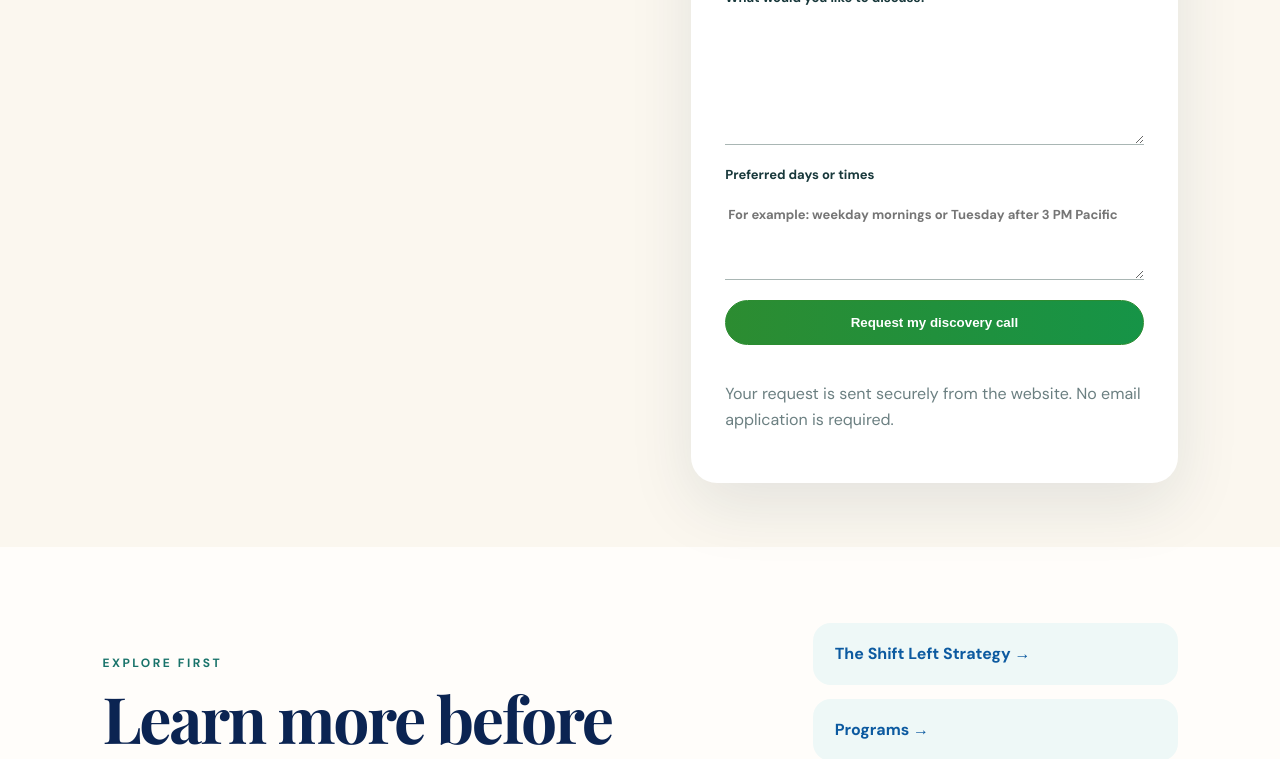
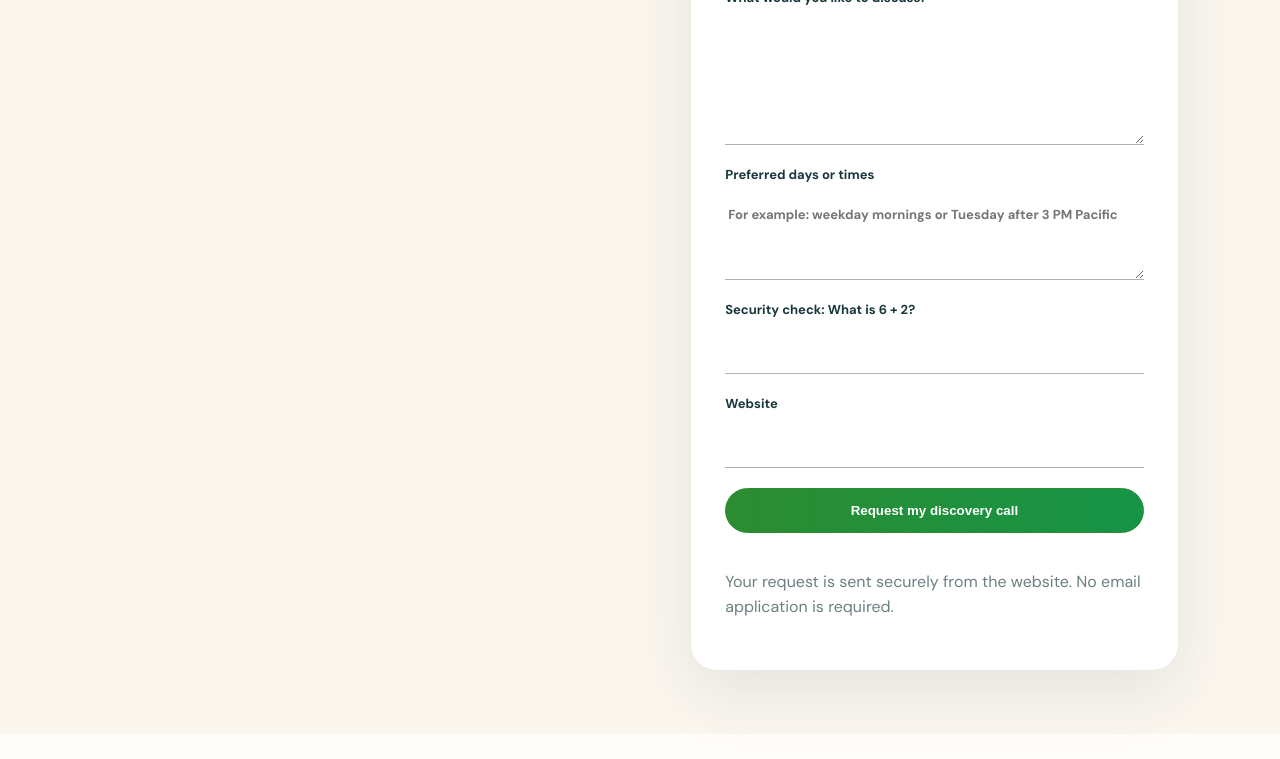
Before and after one commit to seattledesitv/shiftleftcc, a Next.js app: page /book in a window 1280 px wide. Shown: the part 1254-2013 px from the top of the page. Built offline with nearby package versions, Linux system fonts and the light colour scheme; no server answers; a web font is replaced by a local one.

Commit message:
Add math captcha and secure booking form metadata

```diff
--- a/app/book/page.tsx
+++ b/app/book/page.tsx
@@ -1,11 +1,23 @@
 "use client";
 
 import Link from "next/link";
-import { FormEvent, useState } from "react";
+import { FormEvent, useEffect, useState } from "react";
+
+function newChallenge() {
+  return {
+    left: Math.floor(Math.random() * 8) + 2,
+    right: Math.floor(Math.random() * 8) + 2,
+  };
+}
 
 export default function BookPage() {
   const [status, setStatus] = useState<"idle" | "sending" | "success" | "error">("idle");
   const [message, setMessage] = useState("");
+  const [challenge, setChallenge] = useState({ left: 3, right: 4 });
+
+  useEffect(() => {
+    setChallenge(newChallenge());
+  }, []);
 
   async function submitRequest(event: FormEvent<HTMLFormElement>) {
     event.preventDefault();
@@ -13,7 +25,11 @@ export default function BookPage() {
     setMessage("");
 
     const form = event.currentTarget;
-    const payload = Object.fromEntries(new FormData(form).entries());
+    const payload = {
+      ...Object.fromEntries(new FormData(form).entries()),
+      captchaLeft: challenge.left,
+      captchaRight: challenge.right,
+    };
 
     try {
       const response = await fetch("/api/discovery-call", {
@@ -26,9 +42,11 @@ export default function BookPage() {
       setStatus("success");
       setMessage("Thank you. Your request was sent successfully, and we will follow up shortly.");
       form.reset();
+      setChallenge(newChallenge());
     } catch (caught) {
       setStatus("error");
       setMessage(caught instanceof Error ? caught.message : "Unable to send your request.");
+      setChallenge(newChallenge());
     }
   }
 
@@ -47,15 +65,17 @@ export default function BookPage() {
         <p><strong>Duration:</strong> 30 minutes</p><p><strong>Cost:</strong> Complimentary</p><p><strong>Format:</strong> Video or phone conversation</p>
       </div>
 
-      <form onSubmit={submitRequest}>
-        <label>Full name<input name="name" required /></label>
-        <label>Email<input type="email" name="email" required /></label>
-        <label>Phone number<input type="tel" name="phone" /></label>
+      <form action="/api/discovery-call" method="post" onSubmit={submitRequest} autoComplete="on">
+        <label>Full name<input name="name" autoComplete="name" required /></label>
+        <label>Email<input type="email" name="email" autoComplete="email" required /></label>
+        <label>Phone number<input type="tel" name="phone" autoComplete="tel" /></label>
         <label>I am reaching out for<select name="audience" defaultValue="Myself"><option>Myself</option><option>My family</option><option>My team or organization</option><option>A school or university</option><option>A nonprofit or community group</option><option>A speaking event</option></select></label>
         <label>I am interested in<select name="interest" defaultValue="Discovery call"><option>Discovery call</option><option>Shift Left Foundations</option><option>Career Clarity &amp; Transition</option><option>Executive Wellbeing Coaching</option><option>Stronger Family Conversations</option><option>Mental Fitness for Logical Minds</option><option>The Shift Left Strategy Workshop</option><option>Leadership &amp; Team Wellbeing</option><option>Custom School or Community Program</option><option>Consulting</option><option>Speaking</option></select></label>
-        <label>Organization or event name<input name="organization" placeholder="Optional" /></label>
+        <label>Organization or event name<input name="organization" autoComplete="organization" placeholder="Optional" /></label>
         <label>What would you like to discuss?<textarea name="message" rows={5} required /></label>
         <label>Preferred days or times<textarea name="availability" rows={3} placeholder="For example: weekday mornings or Tuesday after 3 PM Pacific" /></label>
+        <label className="captchaField">Security check: What is {challenge.left} + {challenge.right}?<input type="number" name="captchaAnswer" inputMode="numeric" min="0" max="20" autoComplete="off" required /></label>
+        <label className="honeypotField" aria-hidden="true">Website<input name="website" tabIndex={-1} autoComplete="off" /></label>
         <button className="button primary" type="submit" disabled={status === "sending"}>{status === "sending" ? "Sending…" : "Request my discovery call"}</button>
         {message && <p className={`formStatus ${status}`}>{message}</p>}
         <p className="finePrint">Your request is sent securely from the website. No email application is required.</p>
```
